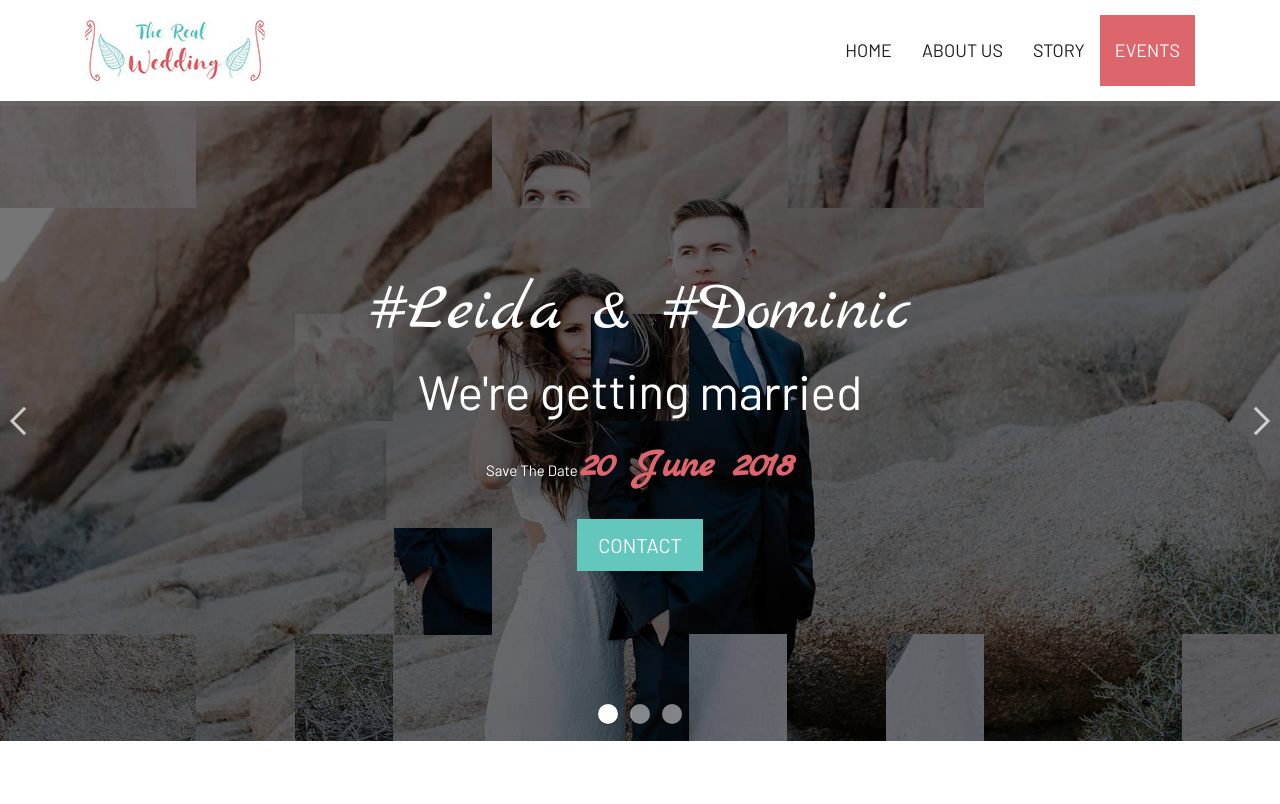
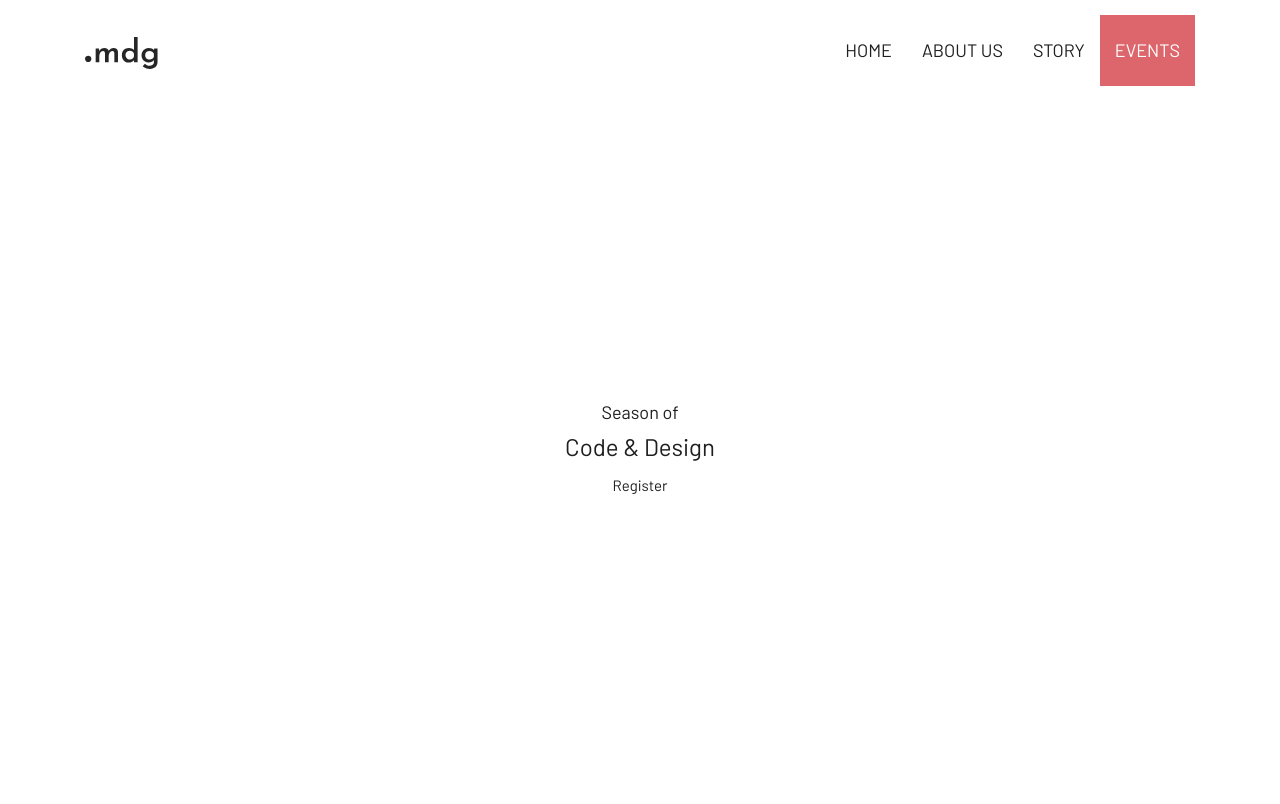
Before and after one commit to Ommanimesh2/SoC_website, a plain HTML site: page index.html in a window 1280 px wide. Shown: the top 804 px of the page. Drawn offline with Linux system fonts and the light colour scheme.

Commit message:
Style home

```diff
--- /dev/null
+++ b/css/random.css
@@ -0,0 +1,14 @@
+.home-container {
+  display: flex;
+  flex-direction: column;
+  width: 100%;
+  justify-content: center;
+  align-items: center;
+  flex-grow: 1;
+}
+
+.home-page {
+  height: 100vh;
+  display: flex;
+  flex-direction: column;
+}
--- a/index.html
+++ b/index.html
@@ -1,60 +1,78 @@
 <!DOCTYPE html>
-<html lang="en"><!-- Basic -->
+<html lang="en">
+  <!-- Basic -->
   <head>
-	<meta charset="utf-8">
-    <meta http-equiv="X-UA-Compatible" content="IE=edge">
+    <meta charset="utf-8" />
+    <meta http-equiv="X-UA-Compatible" content="IE=edge" />
 
     <!-- Mobile Metas -->
-    <meta name="viewport" content="width=device-width, minimum-scale=1.0, maximum-scale=1.0, user-scalable=no">
+    <meta
+      name="viewport"
+      content="width=device-width, minimum-scale=1.0, maximum-scale=1.0, user-scalable=no"
+    />
 
     <!-- Site Metas -->
-    <title>The Real Wedding - Responsive OnePage HTML5 Template</title>
-    <meta name="keywords" content="">
-    <meta name="description" content="">
-    <meta name="author" content="">
+    <title>MDG SoC</title>
+    <meta name="keywords" content="" />
+    <meta name="description" content="" />
+    <meta name="author" content="" />
 
     <!-- Site Icons -->
-    <link rel="shortcut icon" href="images/favicon.ico" type="image/x-icon">
-    <link rel="apple-touch-icon" href="images/apple-touch-icon.png">
+    <link rel="shortcut icon" href="images/favicon.ico" type="image/x-icon" />
+    <link rel="apple-touch-icon" href="images/apple-touch-icon.png" />
 
     <!-- Bootstrap CSS -->
-    <link rel="stylesheet" href="css/bootstrap.min.css">
+    <link rel="stylesheet" href="css/bootstrap.min.css" />
     <!-- Pogo Slider CSS -->
-    <link rel="stylesheet" href="css/pogo-slider.min.css">
+    <link rel="stylesheet" href="css/pogo-slider.min.css" />
     <!-- Site CSS -->
-    <link rel="stylesheet" href="css/style.css">
+    <link rel="stylesheet" href="css/style.css" />
     <!-- Responsive CSS -->
-    <link rel="stylesheet" href="css/responsive.css">
+    <link rel="stylesheet" href="css/responsive.css" />
+    <link rel="stylesheet" href="css/random.css" />
     <!-- Custom CSS -->
-    <link rel="stylesheet" href="css/custom.css">
+    <link rel="stylesheet" href="css/custom.css" />
 
     <!--[if lt IE 9]>
       <script src="https://oss.maxcdn.com/libs/html5shiv/3.7.0/html5shiv.js"></script>
       <script src="https://oss.maxcdn.com/libs/respond.js/1.4.2/respond.min.js"></script>
     <![endif]-->
-
   </head>
   <body id="home" data-spy="scroll" data-target="#navbar-wd" data-offset="98">
-
     <!-- LOADER -->
     <div id="preloader">
       <div class="preloader pulse">
         <i class="fa fa-heartbeat" aria-hidden="true"></i>
       </div>
-    </div><!-- end loader -->
+    </div>
+    <!-- end loader -->
     <!-- END LOADER -->
 
     <!-- Start header -->
+    <div class="home-page">
       <header class="top-header">
         <nav class="navbar header-nav navbar-expand-lg">
           <div class="container">
-				<a class="navbar-brand" href="index.html"><img src="images/logo.jpg" alt="image"></a>
-				<button class="navbar-toggler" type="button" data-toggle="collapse" data-target="#navbar-wd" aria-controls="navbar-wd" aria-expanded="false" aria-label="Toggle navigation">
+            <a class="navbar-brand" href="index.html"
+              ><img src="images/MDG Logo.svg" alt="image"
+            /></a>
+            <button
+              class="navbar-toggler"
+              type="button"
+              data-toggle="collapse"
+              data-target="#navbar-wd"
+              aria-controls="navbar-wd"
+              aria-expanded="false"
+              aria-label="Toggle navigation"
+            >
               <span></span>
               <span></span>
               <span></span>
             </button>
-                <div class="collapse navbar-collapse justify-content-end" id="navbar-wd">
+            <div
+              class="collapse navbar-collapse justify-content-end"
+              id="navbar-wd"
+            >
               <ul class="navbar-nav">
                 <li><a class="nav-link active" href="#home">Home</a></li>
                 <li><a class="nav-link" href="#about">About Us</a></li>
@@ -65,48 +83,16 @@
           </div>
         </nav>
       </header>
+      <div class="home-container">
+        <h3>Season of</h3>
+        <h1>Code & Design</h1>
+        <a href="/">Register</a>
+      </div>
+    </div>
     <!-- End header -->
 
     <!-- Start Banner -->
-	<div class="ulockd-home-slider">
-		<div class="container-fluid">
-			<div class="row">
-				<div class="pogoSlider" id="js-main-slider">
-					<div class="pogoSlider-slide" data-transition="zipReveal" data-duration="1500" style="background-image:url(images/slider-01.jpg);">
-						<div class="lbox-caption">
-							<div class="lbox-details">
-								<h1>#Leida & #Dominic</h1>
-								<h2>We're getting married</h3>
-								<p>Save The Date <strong>20 June 2018</strong></p>
-								<a href="#" class="btn ">Contact</a>
-							</div>
-						</div>
-					</div>
-					<div class="pogoSlider-slide" data-transition="blocksReveal" data-duration="1500" style="background-image:url(images/slider-02.jpg);">
-						<div class="lbox-caption">
-							<div class="lbox-details">
-								<h1>#Leida & #Dominic</h1>
-								<h2>We're getting married</h3>
-								<p>Save The Date <strong>20 June 2018</strong></p>
-								<a href="#" class="btn ">Contact</a>
-							</div>
-						</div>
-					</div>
-					<div class="pogoSlider-slide" data-transition="shrinkReveal" data-duration="2000" style="background-image:url(images/slider-03.jpg);">
-						<div class="lbox-caption">
-							<div class="lbox-details">
-								<h1>#Leida & #Dominic</h1>
-								<h2>We're getting married</h3>
-								<p>Save The Date <strong>20 June 2018</strong></p>
-								<a href="#" class="btn">Contact</a>
-							</div>
-						</div>
 
-					</div>
-				</div><!-- .pogoSlider -->
-			</div>
-		</div>
-	</div>
     <!-- End Banner -->
 
     <!-- Start About us -->
@@ -124,24 +110,46 @@
             <div class="col-lg-12 col-md-12 col-sm-12">
               <div class="row align-items-center about-main-info">
                 <div class="col-lg-8 col-md-6 col-sm-12">
-								<h2> About <span>Leida</span></h2>
-								<p>Fusce convallis ante id purus sagittis malesuada. Sed erat ipsum, suscipit sit amet auctor quis, vehicula ut leo. Maecenas felis nulla, tincidunt ac blandit a, consectetur quis elit. Nulla ut magna eu purus cursus sagittis. Praesent fermentum tincidunt varius. Proin sit amet tempus magna. Fusce pellentesque vulputate urna. </p>
+                  <h2>About <span>Leida</span></h2>
+                  <p>
+                    Fusce convallis ante id purus sagittis malesuada. Sed erat
+                    ipsum, suscipit sit amet auctor quis, vehicula ut leo.
+                    Maecenas felis nulla, tincidunt ac blandit a, consectetur
+                    quis elit. Nulla ut magna eu purus cursus sagittis. Praesent
+                    fermentum tincidunt varius. Proin sit amet tempus magna.
+                    Fusce pellentesque vulputate urna.
+                  </p>
                 </div>
                 <div class="col-lg-4 col-md-6 col-sm-12">
                   <div class="about-img">
-									<img class="img-fluid rounded" src="images/about-img-01.jpg" alt="" />
+                    <img
+                      class="img-fluid rounded"
+                      src="images/about-img-01.jpg"
+                      alt=""
+                    />
                   </div>
                 </div>
               </div>
               <div class="row align-items-center about-main-info">
                 <div class="col-lg-4 col-md-6 col-sm-12">
                   <div class="about-img">
-									<img class="img-fluid rounded" src="images/about-img-02.jpg" alt="" />
+                    <img
+                      class="img-fluid rounded"
+                      src="images/about-img-02.jpg"
+                      alt=""
+                    />
                   </div>
                 </div>
                 <div class="col-lg-8 col-md-6 col-sm-12">
-								<h2> About <span>Dominic</span></h2>
-								<p>Fusce convallis ante id purus sagittis malesuada. Sed erat ipsum, suscipit sit amet auctor quis, vehicula ut leo. Maecenas felis nulla, tincidunt ac blandit a, consectetur quis elit. Nulla ut magna eu purus cursus sagittis. Praesent fermentum tincidunt varius. Proin sit amet tempus magna. Fusce pellentesque vulputate urna. </p>
+                  <h2>About <span>Dominic</span></h2>
+                  <p>
+                    Fusce convallis ante id purus sagittis malesuada. Sed erat
+                    ipsum, suscipit sit amet auctor quis, vehicula ut leo.
+                    Maecenas felis nulla, tincidunt ac blandit a, consectetur
+                    quis elit. Nulla ut magna eu purus cursus sagittis. Praesent
+                    fermentum tincidunt varius. Proin sit amet tempus magna.
+                    Fusce pellentesque vulputate urna.
+                  </p>
                 </div>
               </div>
             </div>
@@ -158,12 +166,12 @@
           <div class="col-lg-12">
             <div class="title-box">
               <h2>Our Story</h2>
-						<p>Lorem ipsum dolor sit amet, consectetur adipiscing elit. </p>
+              <p>Lorem ipsum dolor sit amet, consectetur adipiscing elit.</p>
             </div>
           </div>
         </div>
         <div class="row timeline-element separline">
-				<div class="timeline-date-panel col-xs-12 col-md-6  align-left">
+          <div class="timeline-date-panel col-xs-12 col-md-6 align-left">
             <div class="time-line-date-content">
               <p class="mbr-timeline-date mbr-fonts-style display-font">
                 1 March 2018
@@ -173,15 +181,18 @@
           <span class="iconBackground"></span>
           <div class="col-xs-12 col-md-6 align-left">
             <div class="timeline-text-content">
-						<h4 class="mbr-timeline-title pb-3 mbr-fonts-style display-font">First meet</h4>
+              <h4 class="mbr-timeline-title pb-3 mbr-fonts-style display-font">
+                First meet
+              </h4>
               <p class="mbr-timeline-text mbr-fonts-style display-7">
-						   We met at the wedding of our close friends and immediately found a common language, so a year later our first date happened.
+                We met at the wedding of our close friends and immediately found
+                a common language, so a year later our first date happened.
               </p>
             </div>
           </div>
         </div>
         <div class="row timeline-element reverse separline">
-				<div class="timeline-date-panel col-xs-12 col-md-6  align-left">
+          <div class="timeline-date-panel col-xs-12 col-md-6 align-left">
             <div class="time-line-date-content">
               <p class="mbr-timeline-date mbr-fonts-style display-font">
                 2 April 2018
@@ -191,15 +202,18 @@
           <span class="iconBackground"></span>
           <div class="col-xs-12 col-md-6 align-right">
             <div class="timeline-text-content">
-						<h4 class="mbr-timeline-title pb-3 mbr-fonts-style display-font">First date</h4>
+              <h4 class="mbr-timeline-title pb-3 mbr-fonts-style display-font">
+                First date
+              </h4>
               <p class="mbr-timeline-text mbr-fonts-style display-7">
-						   We met at the wedding of our close friends and immediately found a common language, so a year later our first date happened.
+                We met at the wedding of our close friends and immediately found
+                a common language, so a year later our first date happened.
               </p>
             </div>
           </div>
         </div>
         <div class="row timeline-element separline">
-				<div class="timeline-date-panel col-xs-12 col-md-6  align-left">
+          <div class="timeline-date-panel col-xs-12 col-md-6 align-left">
             <div class="time-line-date-content">
               <p class="mbr-timeline-date mbr-fonts-style display-font">
                 1 May 2018
@@ -209,15 +223,19 @@
           <span class="iconBackground"></span>
           <div class="col-xs-12 col-md-6 align-left">
             <div class="timeline-text-content">
-						<h4 class="mbr-timeline-title pb-3 mbr-fonts-style display-font">Proposal</h4>
+              <h4 class="mbr-timeline-title pb-3 mbr-fonts-style display-font">
+                Proposal
+              </h4>
               <p class="mbr-timeline-text mbr-fonts-style display-7">
-						   Fusce convallis ante id purus sagittis malesuada. Sed erat ipsum, suscipit sit amet auctor quis, vehicula ut leo. Maecenas felis nulla, tincidunt ac blandit a, consectetur quis elit.
+                Fusce convallis ante id purus sagittis malesuada. Sed erat
+                ipsum, suscipit sit amet auctor quis, vehicula ut leo. Maecenas
+                felis nulla, tincidunt ac blandit a, consectetur quis elit.
               </p>
             </div>
           </div>
         </div>
         <div class="row timeline-element reverse separline">
-				<div class="timeline-date-panel col-xs-12 col-md-6  align-left">
+          <div class="timeline-date-panel col-xs-12 col-md-6 align-left">
             <div class="time-line-date-content">
               <p class="mbr-timeline-date mbr-fonts-style display-font">
                 2 June 2018
@@ -227,19 +245,20 @@
           <span class="iconBackground"></span>
           <div class="col-xs-12 col-md-6 align-right">
             <div class="timeline-text-content">
-						<h4 class="mbr-timeline-title pb-3 mbr-fonts-style display-font">Engagement</h4>
+              <h4 class="mbr-timeline-title pb-3 mbr-fonts-style display-font">
+                Engagement
+              </h4>
               <p class="mbr-timeline-text mbr-fonts-style display-7">
-						   Proin tempus felis quis justo pretium interdum. Praesent sollicitudin lectus eu mattis egestas. Praesent luctus magna at dignissim placerat.
+                Proin tempus felis quis justo pretium interdum. Praesent
+                sollicitudin lectus eu mattis egestas. Praesent luctus magna at
+                dignissim placerat.
               </p>
             </div>
           </div>
         </div>
-
       </div>
     </div>
     <!-- End Story -->
-
-
 
     <!-- Start Events -->
     <div id="events" class="events-box">
@@ -248,7 +267,7 @@
           <div class="col-lg-12">
             <div class="title-box">
               <h2>Events</h2>
-						<p>Lorem ipsum dolor sit amet, consectetur adipiscing elit. </p>
+              <p>Lorem ipsum dolor sit amet, consectetur adipiscing elit.</p>
             </div>
           </div>
         </div>
@@ -259,7 +278,10 @@
                 <img class="img-fluid" src="images/event-img-01.jpg" alt="" />
               </div>
               <h2>2 June 2018 Engagement</h2>
-						<p>Lorem Ipsum is simply dummy text of the printing and typesetting industry. Lorem Ipsum has been the industry's standard </p>
+              <p>
+                Lorem Ipsum is simply dummy text of the printing and typesetting
+                industry. Lorem Ipsum has been the industry's standard
+              </p>
               <a href="#">See location ></a>
             </div>
           </div>
@@ -268,8 +290,11 @@
               <div class="event-img">
                 <img class="img-fluid" src="images/event-img-02.jpg" alt="" />
               </div>
-						<h2>3 June 2018 Main Ceremony </h2>
-						<p>Lorem Ipsum is simply dummy text of the printing and typesetting industry. Lorem Ipsum has been the industry's standard </p>
+              <h2>3 June 2018 Main Ceremony</h2>
+              <p>
+                Lorem Ipsum is simply dummy text of the printing and typesetting
+                industry. Lorem Ipsum has been the industry's standard
+              </p>
               <a href="#">See location ></a>
             </div>
           </div>
@@ -278,8 +303,11 @@
               <div class="event-img">
                 <img class="img-fluid" src="images/event-img-03.jpg" alt="" />
               </div>
-						<h2>4 June 2018 Wedding party </h2>
-						<p>Lorem Ipsum is simply dummy text of the printing and typesetting industry. Lorem Ipsum has been the industry's standard </p>
+              <h2>4 June 2018 Wedding party</h2>
+              <p>
+                Lorem Ipsum is simply dummy text of the printing and typesetting
+                industry. Lorem Ipsum has been the industry's standard
+              </p>
               <a href="#">See location ></a>
             </div>
           </div>
@@ -293,7 +321,11 @@
       <div class="container">
         <div class="row">
           <div class="col-lg-12">
-					<p class="footer-company-name">All Rights Reserved. &copy; 2018 <a href="#">The Real Wedding</a> Design By : <a href="https://html.design/">html design</a></p>
+            <p class="footer-company-name">
+              All Rights Reserved. &copy; 2018
+              <a href="#">The Real Wedding</a> Design By :
+              <a href="https://html.design/">html design</a>
+            </p>
           </div>
         </div>
       </div>
```
Also changed, not shown: images/MDG Logo.svg (added). Lines whose indentation alone changed are shown as unchanged.
